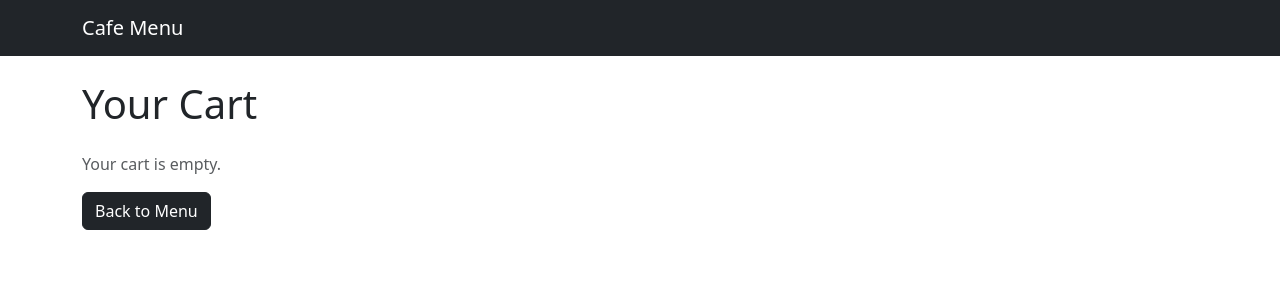
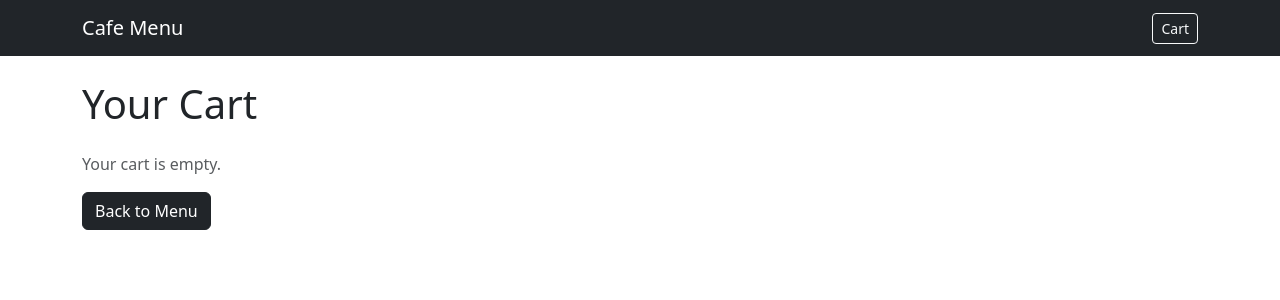
Before and after one commit to remisankhalili-sys/cafe-menu-django, a Django app: page /cart/ in a window 1280 px wide. Shown: the top 300 px of the page. Run offline with Django 5.2, Linux system fonts and the light colour scheme.

Commit message:
changes base.html .

```diff
--- a/menu/templates/menu/base.html
+++ b/menu/templates/menu/base.html
@@ -10,6 +10,14 @@
     <nav class="navbar navbar-dark bg-dark mb-4">
         <div class="container">
             <a class="navbar-brand" href="/">Cafe Menu</a>
+            <a href="{% url 'cart_detail' %}" class="btn btn-outline-light btn-sm">
+                Cart
+                {% if request.session.cart %}
+                    <span class="badge bg-danger ms-1">
+                        {{ request.session.cart.values|length }}
+                    </span>
+                {% endif %}
+            </a>
         </div>
     </nav>
 
```
